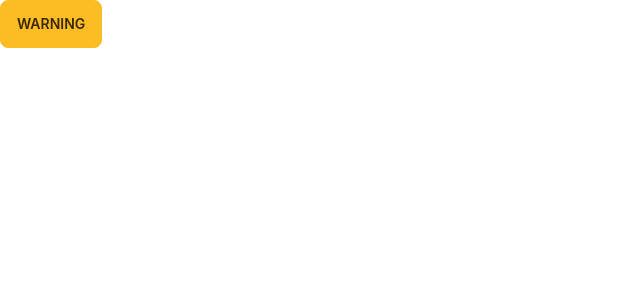
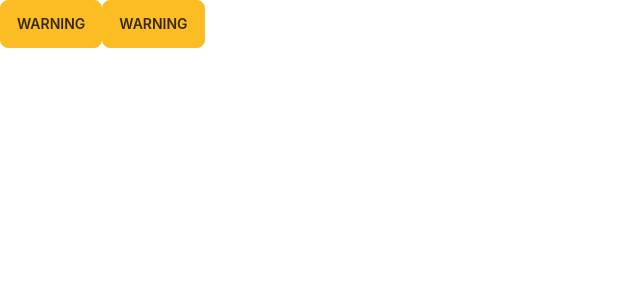
Before and after one commit to tanianasrin1/manufacture-website, a React (Create React App) app: page / in a window 1280 px wide. Shown: the top 300 px of the page, without its empty margins (0-640 px from the left). Built offline with nearby package versions, Linux system fonts and the light colour scheme.

Commit message:
second commit

```diff
--- a/src/App.js
+++ b/src/App.js
@@ -4,6 +4,7 @@ function App() {
   return (
     <div>
        <button class="btn btn-warning">Warning</button>
+       <button class="btn btn-warning">Warning</button>
     </div>
   );
 }
```
